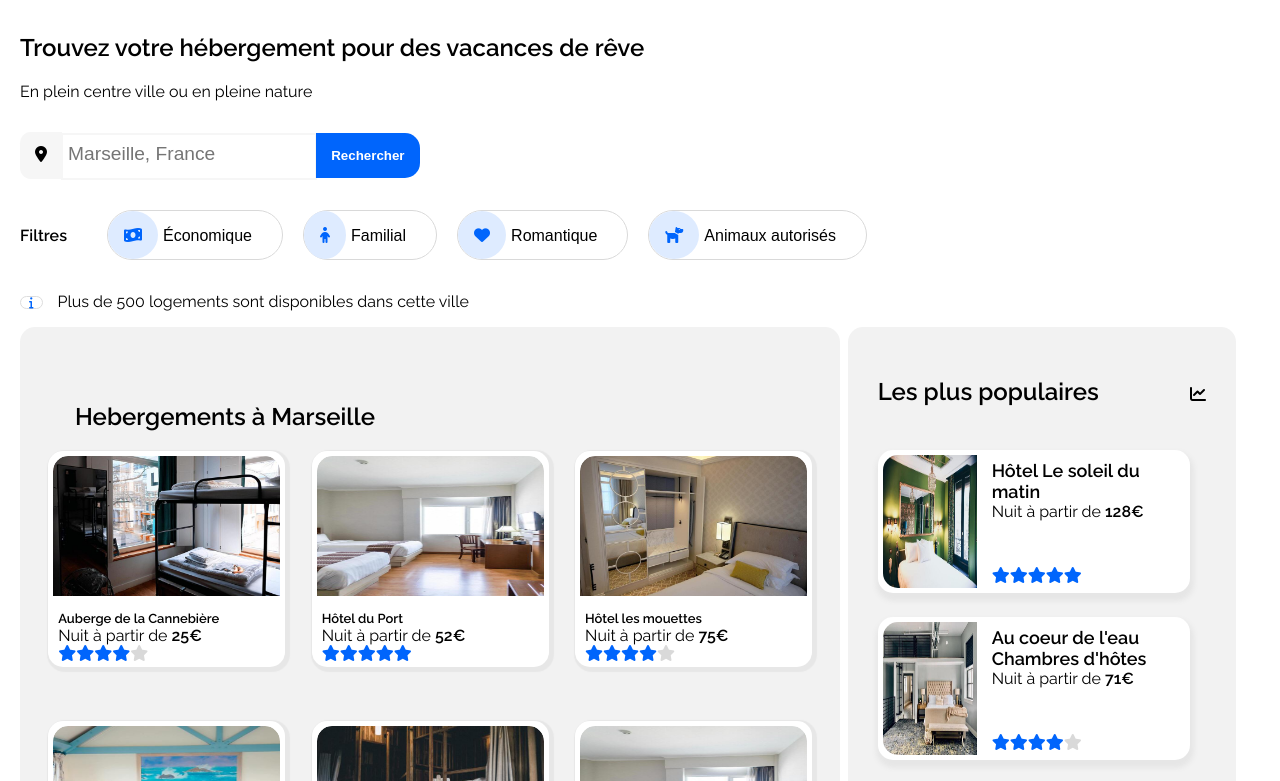
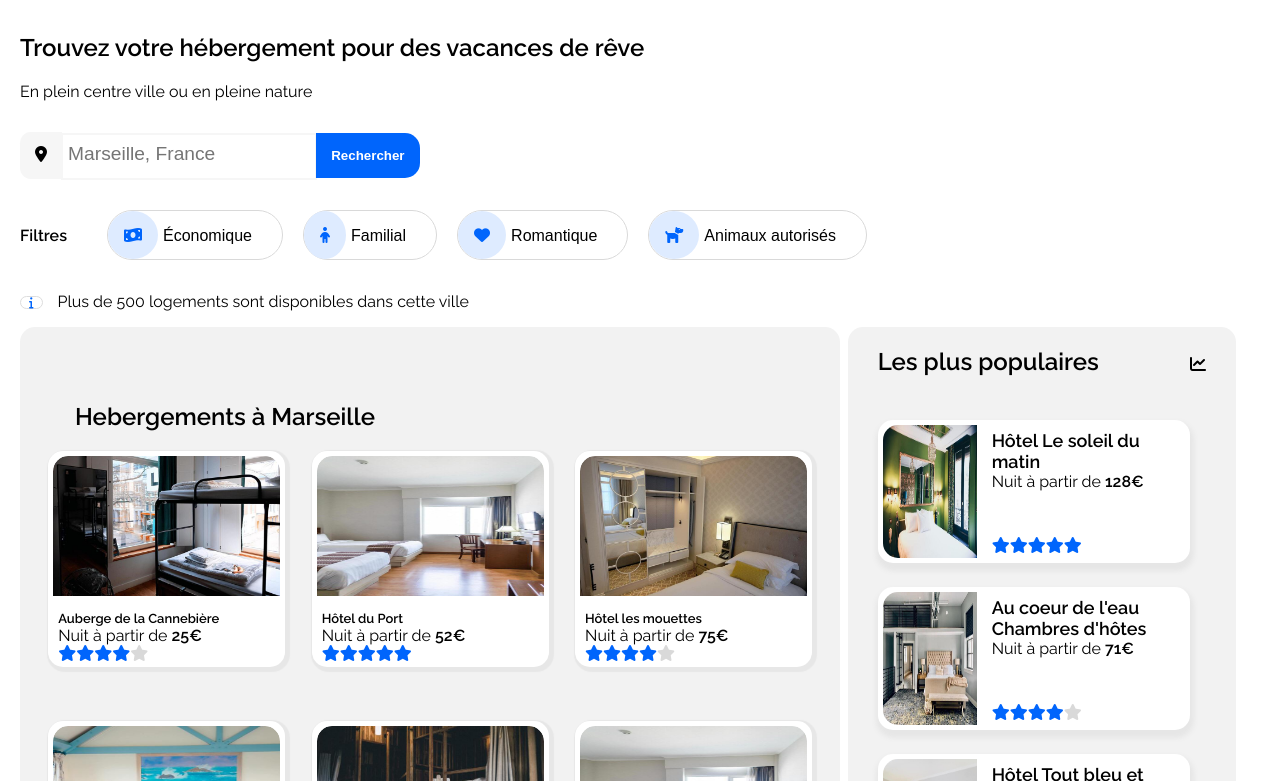
Before and after one commit to Athomdev/ThomasAntoine_2_18032021, a plain HTML site: page index.html in a window 1280 px wide. Shown: the part 108-889 px from the top of the page. Drawn offline with Linux system fonts and the light colour scheme.

Commit message:
détails css

```diff
--- a/style.css
+++ b/style.css
@@ -272,7 +272,7 @@ input[type=search]{
     background-color: #f2f2f2;
     width: 27%;
     height: 570px;
-    padding: 30px;
+    padding: 0px 30px 60px 30px;
     border-radius: 15px;
     display: flex;
     flex-direction: column;
```
